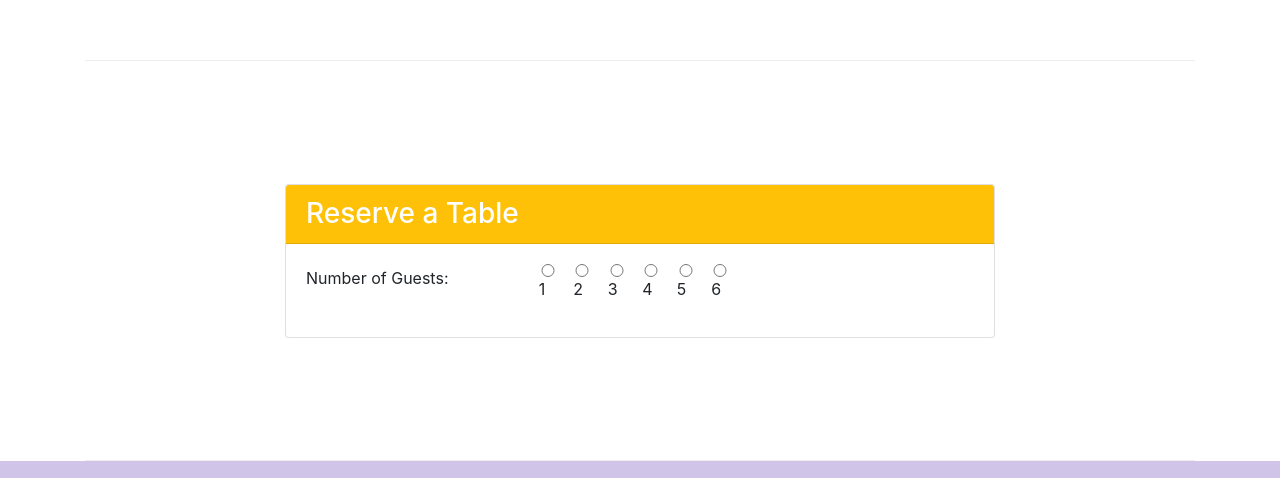
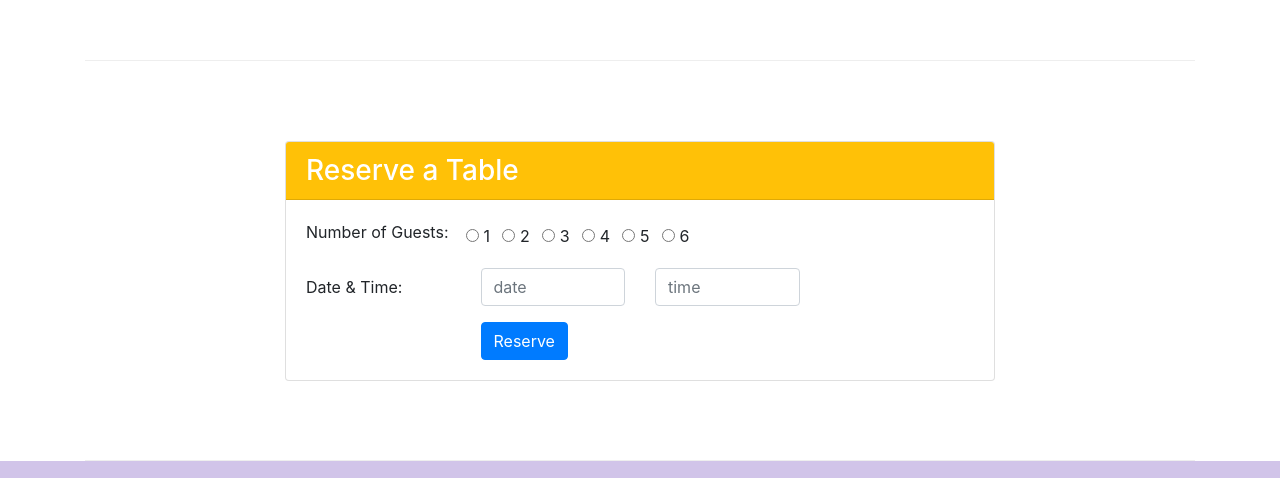
Before and after one commit to maryam-eslahi/UI-Bootstrap, a website: page index.html in a window 1280 px wide. Shown: the part 2148-2626 px from the top of the page. Drawn offline with nearby package versions, Linux system fonts and the light colour scheme; grey boxes are pictures that could not be loaded.

Commit message:
assignment2 completed

```diff
--- a/index.html
+++ b/index.html
@@ -50,9 +50,17 @@
                         <p>We take inspiration from the World's best cuisines, and create a unique fusion experience.
                             Our lipsmacking creations will tickle your culinary senses!</p>
                     </div>
-                    <div class="col-12 col-sm align-self-center">
+                    <div class="col-12 col-sm-6 align-self-center">
+                        <div class="row">
+                        <div class="col-6 col-sm-6">
                             <img src="img/logo.png" class="img-fluid">
-
+                        </div>
+                        <div class="col-6 col-sm-6 align-self-center">
+                            <a class="btn btn-warning" href="#reserve">
+                                <span class="">Reserve</span>
+                            </a>
+                        </div>
+                    </div>
                     </div>
                 </div>
             </div>
@@ -127,108 +135,63 @@
                         allowfullscreen></iframe>
                 </div>
             </div>
-            <div class="row row-content align-items-center justify-content-center">
+            <div class="row row-content align-items-center justify-content-center" id="reserve">
                 <div class="col-12 col-sm-8">
                     <div class="card justify-content-center">
                         <form>
                             <h3 class="card-header bg-primary text-white bg-warning">Reserve a Table</h3>
                             <div class="card-body">
                                     <form>
-                                        <div class="form-group row align-items-center justify-content-center">
-                                         <!--   <label for="guestNum" class="col-md-4 col-form-label">Number of Guests:</label>-->
-                                            <label for="guestNum" class="col-md-4 control-label">Number of Guests:</label>
-                                            <div class="col-md-8" id="guestNum">
+                                        <div class="form-group row">
+                                            <label for="guestNum" class="col-md-3 control-label">Number of Guests:</label>
                                             <div class="form-check-inline">
-                                                    <label class=" form-check-label">
-                                                        <input type="radio" class="form-check-input radio-inline form-control"
-                                                            name="optradio">1
+                                                <label class="form-check-label">
+                                                  <input type="radio" class="form-check-input" name="optradio">1
                                                 </label>
                                               </div>
                                               <div class="form-check-inline">
-                                                    <label class=" form-check-label">
-                                                        <input type="radio" class="form-check-input radio-inline form-control"
-                                                            name="optradio">2</label>
-                                                </div>
-                                                <div class="form-check-inline">
-                                                    <label class=" form-check-label">
-                                                        <input type="radio" class="form-check-input radio-inline form-control"
-                                                            name="optradio">3</label>
+                                                <label class="form-check-label">
+                                                  <input type="radio" class="form-check-input" name="optradio">2
                                                 </label>
                                               </div>
                                               <div class="form-check-inline">
-                                                    <label class=" form-check-label">
-                                                        <input type="radio" class="form-check-input radio-inline form-control"
-                                                            name="optradio">4</label>
+                                                <label class="form-check-label">
+                                                  <input type="radio" class="form-check-input" name="optradio">3
                                                 </label>
                                               </div>
                                               <div class="form-check-inline">
-                                                    <label class=" form-check-label">
-                                                        <input type="radio" class="form-check-input radio-inline form-control"
-                                                            name="optradio">5</label>
+                                                <label class="form-check-label">
+                                                  <input type="radio" class="form-check-input" name="optradio">4
                                                 </label>
                                               </div>
                                               <div class="form-check-inline">
-                                                    <label class=" form-check-label radio-inline">
-                                                        <input type="radio" class="form-check-input radio-inline form-control"
-                                                            name="optradio">6</label>
+                                                <label class="form-check-label">
+                                                  <input type="radio" class="form-check-input" name="optradio">5
+                                                </label>
+                                              </div>
+                                              <div class="form-check-inline">
+                                                <label class="form-check-label">
+                                                  <input type="radio" class="form-check-input" name="optradio">6
                                                 </label>
                                               </div>
                                         </div>
-                                        </div>
-                              <!--  <dl class="row ">
-                                    <dt class="col-4 mt-3">Number of guests: </dt>
-                                    <dd class="col-8  mt-4">
-                                        <div class="form-check-inline">
-                                            <label class=" form-check-label">
-                                                <input type="radio" class="form-check-input radio-inline form-control"
-                                                    name="optradio">1
-                                            </label>
-                                        </div>
-                                        <div class="form-check-inline">
-                                            <label class=" form-check-label">
-                                                <input type="radio" class="form-check-input radio-inline form-control"
-                                                    name="optradio">2</label>
-                                        </div>
-                                        <div class="form-check-inline">
-                                            <label class=" form-check-label">
-                                                <input type="radio" class="form-check-input radio-inline form-control"
-                                                    name="optradio">3</label>
-                                            </label>
-                                        </div>
-                                        <div class="form-check-inline">
-                                            <label class=" form-check-label">
-                                                <input type="radio" class="form-check-input radio-inline form-control"
-                                                    name="optradio">4</label>
-                                            </label>
-                                        </div>
-                                        <div class="form-check-inline">
-                                            <label class=" form-check-label">
-                                                <input type="radio" class="form-check-input radio-inline form-control"
-                                                    name="optradio">5</label>
-                                            </label>
-                                        </div>
-                                        <div class="form-check-inline">
-                                            <label class=" form-check-label radio-inline">
-                                                <input type="radio" class="form-check-input radio-inline form-control"
-                                                    name="optradio">6</label>
-                                            </label>
-                                        </div>
-                                    </dd>
-                                    <dt class="col-4 mt-4">Date and Time: </dt>
-                                    <dd class="col-8 mt-4">
-                                        <div class="col-6">
+                                        <div class="form-group row">
+                                            <label for="telnum" class=" col-12 col-md-3 col-form-label">Date & Time: </label>
+                                            <div class="col-12 col-md-3">
                                                 <input class="form-control" type="text" name="date" id="date" placeholder="date">
                                             </div>
-                                        <div class="col-6">
+                                            <div class="col-12 col-md-3">
                                                 <input class="form-control" type="text" name="time" id="time" placeholder="time">
                                             </div>
-                                    </dd>
+                                        </div>
+                                        <div class="offset-group row">
+                                            <div class="offset-md-3 col-md-10">
+                                                <button type="submit" class="btn btn-primary" id="submit" name="submit" value="">
+                                                    Reserve
+                                                </button>
+                                            </div>
 
-                                    <dd class="col-12 offset-md-3 mt-4">
-                                        <button type="submit" class="btn btn-primary" id="submit" name="submit"
-                                            value="">Reserv</button>
-                                    </dd>
-                                </dl>-->
+                                        </div>
                             </div>
                         </form>
                     </div>
```
Also changed, not shown: contactus.html (+10 -5 lines). Lines whose indentation alone changed are shown as unchanged.
